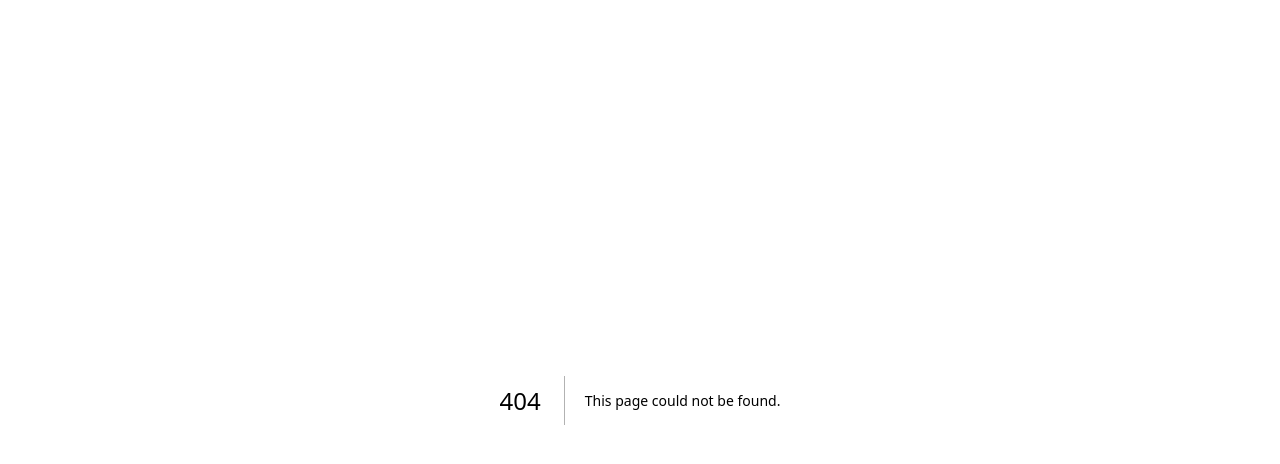
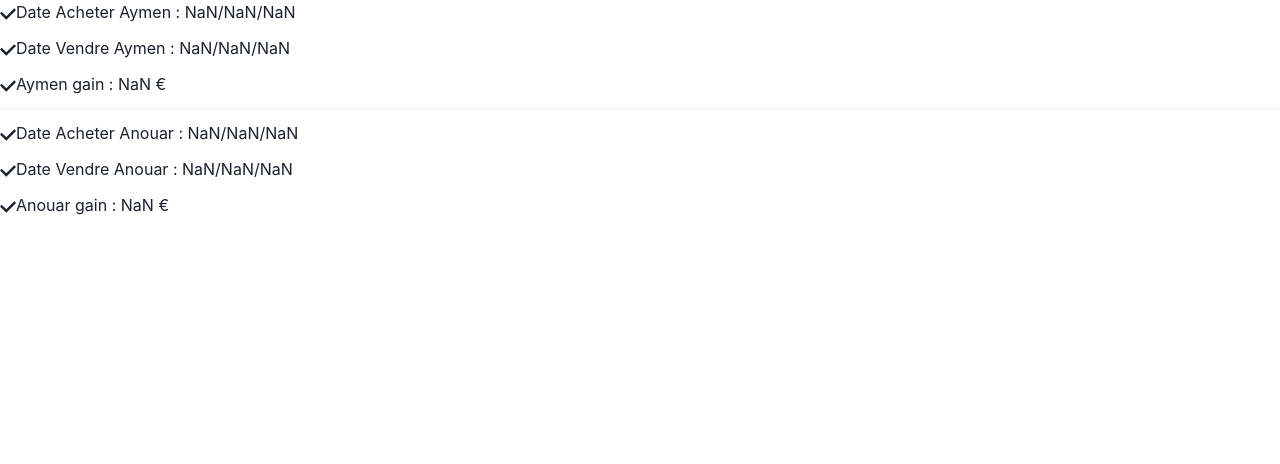
Before and after one commit to haytamBn/my-challenge-tdd, a Next.js app: page /components/SimpleList in a window 1280 px wide. Before the commit this address had no page. Shown: the top 464 px of the page. Built offline with nearby package versions, Linux system fonts and the light colour scheme.

Commit message:
add feat 1 ui && feat 2 ui

```diff
--- a/helpers/average-prices.ts
+++ b/helpers/average-prices.ts
@@ -14,10 +14,9 @@ function mergeAndGroupData(data: TypeFileDataStockPrice) {
 
   data.forEach((entry) => {
     const date = new Date(entry.timestamp);
-    const month = date.getMonth() + 1;
-    const year = date.getFullYear();
+    const month = date.toLocaleString("fr", { month: "long" });
 
-    const key: keyof typeof groupedData = `${year}-${month}`;
+    const key: keyof typeof groupedData = `${month}`;
 
     if (!groupedData[key]) {
       groupedData[key] = {
@@ -39,6 +38,7 @@ function calculateMonthlyAverages(groupedData: {
   [key: string]: { total: number; count: number };
 }) {
   const monthlyAverages = Object.entries(groupedData).map(([key, data]) => {
+
     const averagePrice = data.total / data.count;
 
     return {
--- a/package.json
+++ b/package.json
@@ -11,13 +11,15 @@
     "test:ci": "jest --ci"
   },
   "dependencies": {
+    "@chakra-ui/icons": "^2.0.17",
     "@chakra-ui/react": "^2.5.3",
     "@emotion/react": "^11.10.6",
     "@emotion/styled": "^11.10.6",
     "framer-motion": "^10.8.5",
     "next": "13.2.4",
     "react": "18.2.0",
-    "react-dom": "18.2.0"
+    "react-dom": "18.2.0",
+    "recharts": "^2.5.0"
   },
   "devDependencies": {
     "@testing-library/jest-dom": "^5.16.5",
--- a/pages/_app.tsx
+++ b/pages/_app.tsx
@@ -1,8 +1,13 @@
-import '../styles/globals.css'
-import type { AppProps } from 'next/app'
+import "../styles/globals.css";
+import type { AppProps } from "next/app";
+import { ChakraProvider } from "@chakra-ui/react";
 
 function MyApp({ Component, pageProps }: AppProps) {
-  return <Component {...pageProps} />
+  return (
+    <ChakraProvider>
+      <Component {...pageProps} />
+    </ChakraProvider>
+  );
 }
 
-export default MyApp
+export default MyApp;
--- a/pages/api/average-prices.ts
+++ b/pages/api/average-prices.ts
@@ -2,7 +2,6 @@ import type { NextApiRequest, NextApiResponse } from "next";
 import googleStocksData from "../../public/data/google-stock-price.json";
 import amazonStocksData from "../../public/data/amazone-stock-price.json";
 import { getMonthlyAverages } from "../../helpers/average-prices";
-
 
 type Data =
   | {
--- /dev/null
+++ b/pages/components/SimpleList.tsx
@@ -0,0 +1,65 @@
+import { ListProps, List, ListItem, ListIcon, Divider } from "@chakra-ui/react";
+import { CheckIcon } from "@chakra-ui/icons";
+
+interface SimpleListProps extends ListProps {
+  dataBestInvestment: {
+    aymen: { buyDate: number; sellDate: number; profit: number };
+    anouar: { buyDate: number; sellDate: number; profit: number };
+  };
+}
+
+const SimpleList: React.FC<SimpleListProps> = ({
+  dataBestInvestment,
+  ...props
+}: SimpleListProps): React.ReactElement => {
+  return (
+    <List spacing={3} {...props}>
+      <ListItem>
+        <ListIcon as={(): React.ReactNode => <CheckIcon />} mr="5px" />
+        Date Acheter Aymen :{" "}
+        {`${new Date(dataBestInvestment?.aymen?.buyDate).getDate()}/${
+          new Date(dataBestInvestment?.aymen?.buyDate).getMonth() + 1
+        }/${new Date(dataBestInvestment?.aymen?.buyDate).getFullYear()}`}
+      </ListItem>
+
+      <ListItem>
+        <ListIcon as={(): React.ReactNode => <CheckIcon />} mr="5px" />
+        Date Vendre Aymen :{" "}
+        {`${new Date(dataBestInvestment?.aymen?.sellDate).getDate()}/${
+          new Date(dataBestInvestment?.aymen?.sellDate).getMonth() + 1
+        }/${new Date(dataBestInvestment?.aymen?.sellDate).getFullYear()}`}
+      </ListItem>
+
+      <ListItem>
+        <ListIcon as={(): React.ReactNode => <CheckIcon />} mr="5px" />
+        Aymen gain : {parseFloat(dataBestInvestment?.aymen?.profit).toFixed(2)} €
+      </ListItem>
+
+      <Divider />
+
+      <ListItem>
+        <ListIcon as={(): React.ReactNode => <CheckIcon />} mr="5px" />
+        Date Acheter Anouar :{" "}
+        {`${new Date(dataBestInvestment?.anouar?.buyDate).getDate()}/${
+          new Date(dataBestInvestment?.anouar?.buyDate).getMonth() + 1
+        }/${new Date(dataBestInvestment?.anouar?.buyDate).getFullYear()}`}
+      </ListItem>
+
+      <ListItem>
+        <ListIcon as={(): React.ReactNode => <CheckIcon />} mr="5px" />
+        Date Vendre Anouar :{" "}
+        {`${new Date(dataBestInvestment?.anouar?.sellDate).getDate()}/${
+          new Date(dataBestInvestment?.anouar?.sellDate).getMonth() + 1
+        }/${new Date(dataBestInvestment?.anouar?.sellDate).getFullYear()}`}
+      </ListItem>
+
+      <ListItem>
+        <ListIcon as={(): React.ReactNode => <CheckIcon />} mr="5px" />
+        Anouar gain :{" "}
+        {parseFloat(dataBestInvestment?.anouar?.profit).toFixed(2)} €
+      </ListItem>
+    </List>
+  );
+};
+
+export default SimpleList;
```
Also changed, not shown: pages/components/SimpleCard.tsx (added, +25 -0 lines), pages/components/SimpleChart.tsx (added, +50 -0 lines), pages/index.tsx (+82 -69 lines), 1 other file (tests, documents, lock files or other folders).
